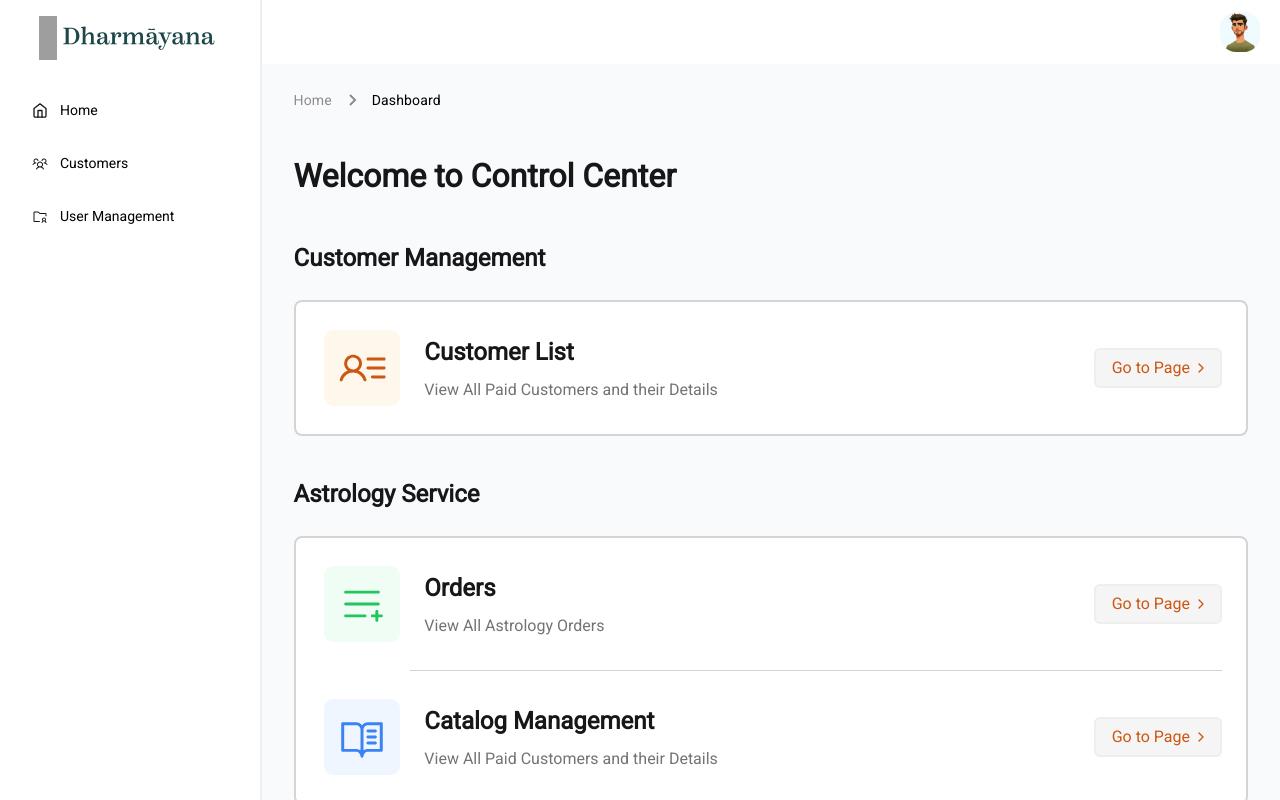
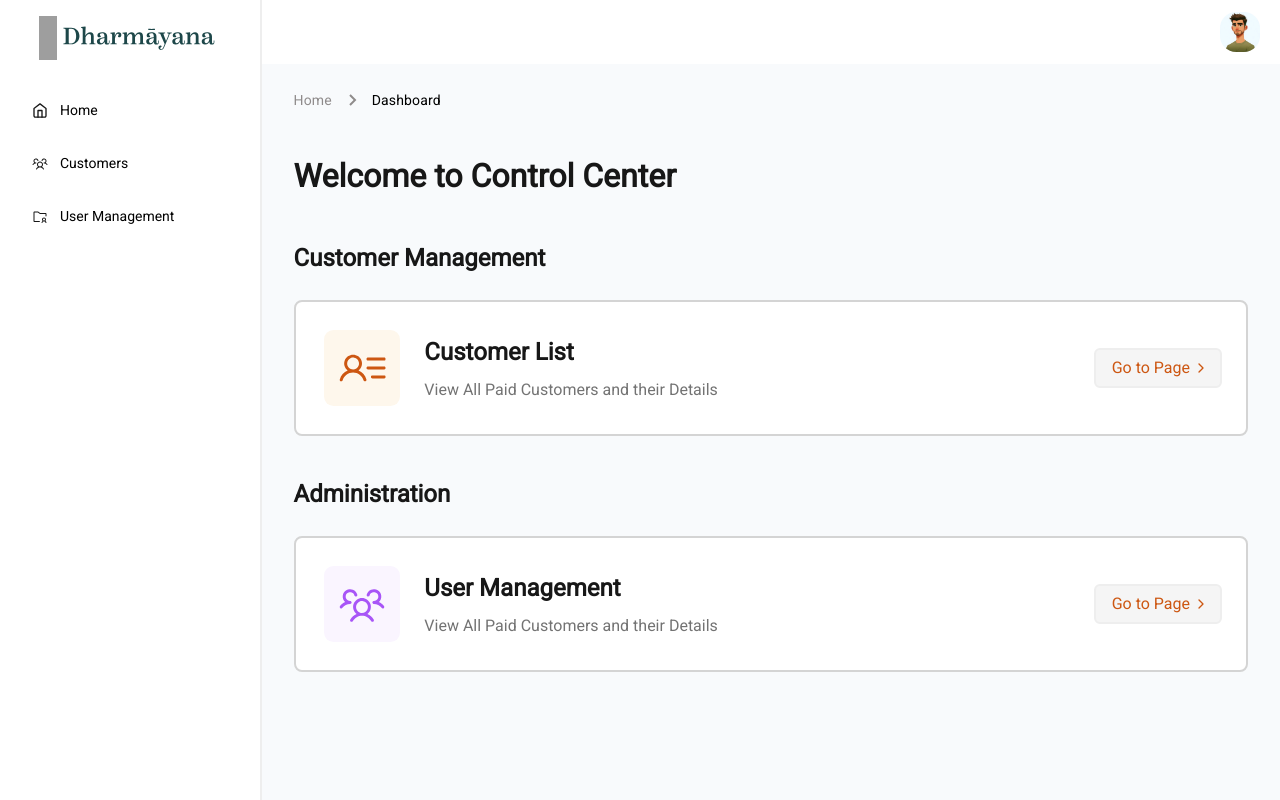
Before and after one commit to oit-rajat-silwal/dharmayana-control-center, a Next.js app: page /dashboard in a window 1280 px wide. Built offline with nearby package versions, Linux system fonts and the light colour scheme; no server answers; grey boxes are pictures that could not be loaded.

Commit message:
disabled astro service section on dashboard

```diff
--- a/src/app/(pages)/dashboard/page.tsx
+++ b/src/app/(pages)/dashboard/page.tsx
@@ -27,29 +27,29 @@ const Dashboard = () => {
                 }
             ]
         },
-        'Astrology_Service': {
-            has_access: true,
-            features: [
-                {
-                    has_access: true,
-                    featureIconURL: '/astro-orders.svg',
-                    featureHeading: 'Orders',
-                    featureDescription: 'View All Astrology Orders',
-                    featureBtnLabel: 'Go to Page',
-                    featurePageURL:"/astrology/orders"
+        // 'Astrology_Service': {
+        //     has_access: true,
+        //     features: [
+        //         {
+        //             has_access: true,
+        //             featureIconURL: '/astro-orders.svg',
+        //             featureHeading: 'Orders',
+        //             featureDescription: 'View All Astrology Orders',
+        //             featureBtnLabel: 'Go to Page',
+        //             featurePageURL:"/astrology/orders"
 
-                },
-                {
-                    has_access: true,
-                    featureIconURL: '/catalog-management.svg',
-                    featureHeading: 'Catalog Management',
-                    featureDescription: 'View All Paid Customers and their Details',
-                    featureBtnLabel: 'Go to Page',
-                    featurePageURL:"/astrology/catalog"
+        //         },
+        //         {
+        //             has_access: true,
+        //             featureIconURL: '/catalog-management.svg',
+        //             featureHeading: 'Catalog Management',
+        //             featureDescription: 'View All Paid Customers and their Details',
+        //             featureBtnLabel: 'Go to Page',
+        //             featurePageURL:"/astrology/catalog"
 
-                }
-            ]
-        },
+        //         }
+        //     ]
+        // },
         'Administration': {
             has_access: true,
             features: [
```
